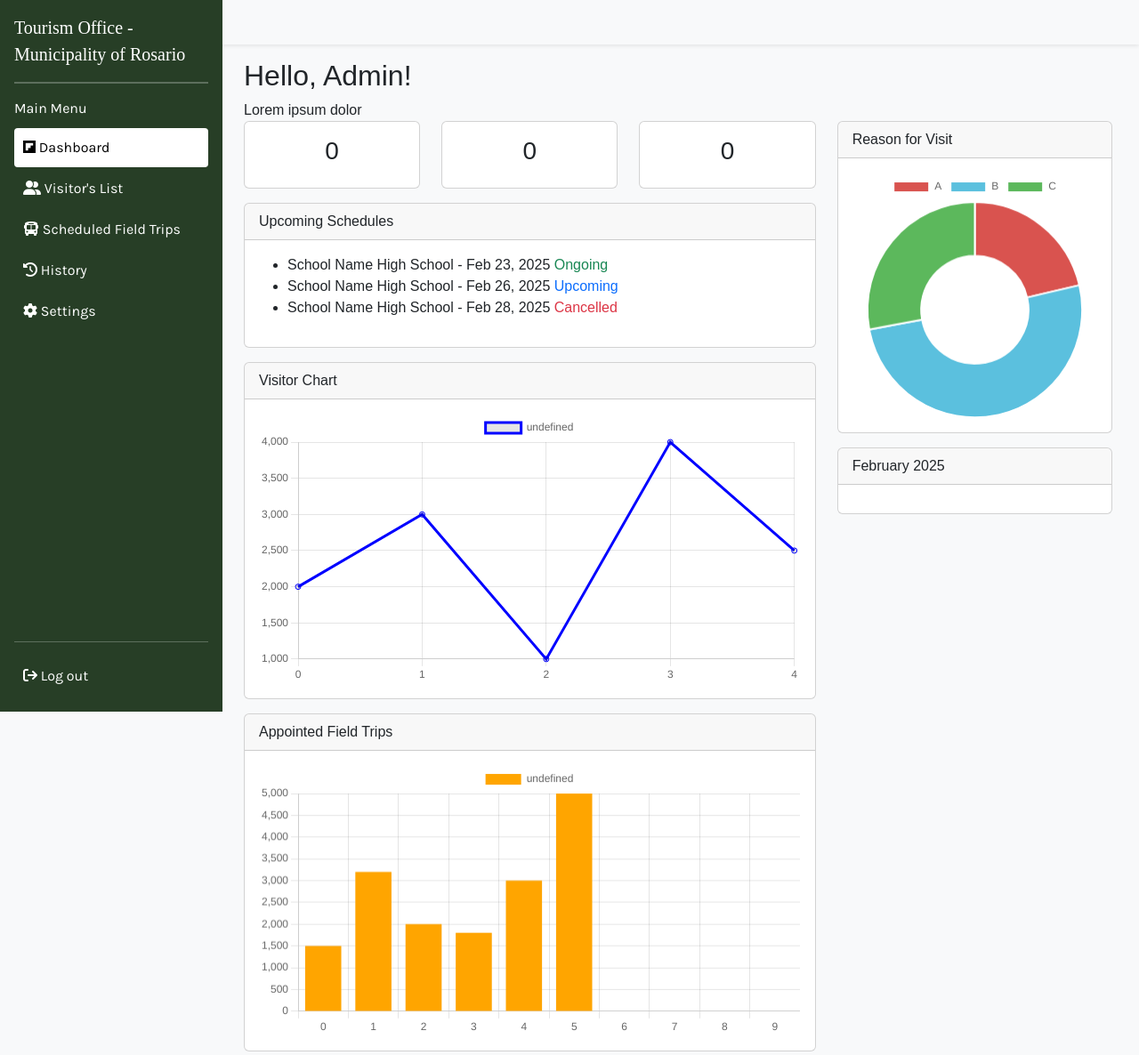
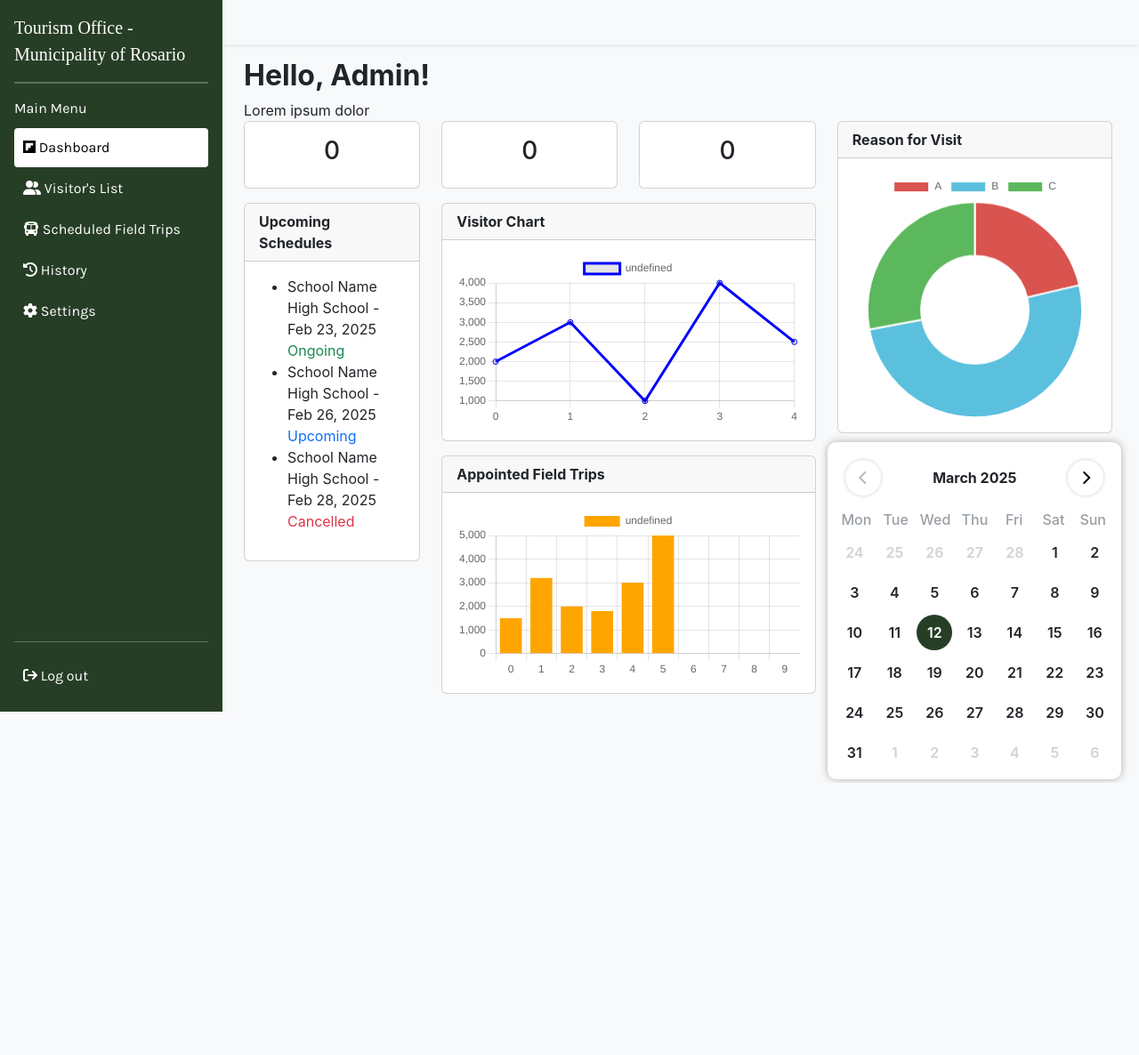
Before and after one commit to damoojiii/oplan_casa, a PHP site: page /admin-dashboard.php in a window 1280 px wide. Shown: the whole page at 89% size. After the commit the page ends 880 px from the top, so only its background shows below. Run offline with PHP 8.4, Linux system fonts and the light colour scheme; the visitor is signed in with stand-in values (Sample User, id 1); some web fonts are replaced.

Commit message:
bago yan boi

```diff
--- a/admin-dashboard.php
+++ b/admin-dashboard.php
@@ -94,6 +94,7 @@
         transition: margin-left 0.3s ease;
         margin-left: 250px;
         max-width: 80%;
+        font-family: 'Inter';
     }
 
     hr {
@@ -159,6 +160,88 @@
         background-color: #fff !important;
         color: #000 !important;
     }
+    .header-title{
+        font-weight: bolder;
+    }
+    .calendar-container{
+        margin-top: 10px;
+        display: flex;
+        align-items: center;
+        justify-content: center;
+    }
+    .calendar{
+        width: 380px;
+        height: auto;
+        display: flex;
+        flex-direction: column;
+        padding: 10px;
+        background: #fff;
+        border-radius: 10px;
+        box-shadow: 0 0 10px rgba(0, 0, 0, 0.3);
+    }
+    .header{
+        display: flex;
+        justify-content: space-between;
+        align-items: center;
+        padding: 10px;
+    }
+    .monthYear{
+        text-align: center;
+        width: 150px;
+    }
+    .header button{
+        display: flex;
+        align-items: center;
+        justify-content: center;
+        border: none;
+        border-radius: 50%;
+        background: #fff;
+        cursor: pointer;
+        width: 40px;
+        height: 40px;
+        box-shadow: 0 0 4px rgba(0, 0, 0, 0.2);
+    }
+    .days{
+        display: grid;
+        grid-template-columns: repeat(7,1fr);
+    }
+    .day{
+        text-align: center;
+        padding: 5px;
+        color: #999FA6;
+        font-weight: 500;
+    }
+    .dates{
+        display: grid;
+        grid-template-columns: repeat(7,1fr);
+        gap: 5px;
+    }
+    .date{
+        display: flex;
+        align-items: center;
+        justify-content: center;
+        text-align: center;
+        padding: 10px;
+        margin: auto;
+        cursor: pointer;
+        font-weight: 600;
+        border-radius: 50%;
+        width: 40px;
+        height: 40px;
+        transition: 0.2s;
+    }
+
+    .date:hover, .date.active{
+        background: #273E26;
+        color: #fff;
+    }
+    .date.inactive{
+        color: #d2d2d2;
+    }
+    .date.inactive:hover{
+        color: #fff;
+    }
+
     </style>
 </head>
 
@@ -205,7 +288,7 @@
     </div>
     <div id="main-content" class="container mt-1">
         <div class="container-fluid">
-            <h2 class="mt-3">Hello, Admin!</h2>
+            <h2 class="mt-3 header-title">Hello, Admin!</h2>
             <p>Lorem ipsum dolor</p>
 
             <div class="row">
@@ -236,9 +319,11 @@
                         </div>
                     </div>
 
-                    <!-- Upcoming Schedules -->
+                    <div class="row">
+                        <!-- Left Inner Column (Upcoming Schedules) -->
+                        <div class="col-md-4">
                             <div class="card mt-3">
-                        <div class="card-header">Upcoming Schedules</div>
+                                <div class="card-header header-title">Upcoming Schedules</div>
                                 <div class="card-body">
                                     <ul>
                                         <li>School Name High School - Feb 23, 2025 <span class="text-success">Ongoing</span></li>
@@ -247,20 +332,21 @@
                                     </ul>
                                 </div>
                             </div>
-
-                    <!-- Visitor Chart -->
+                        </div>
+                        <!-- Right Inner Column (Charts) -->
+                        <div class="col-md-8">
                             <div class="card mt-3">
-                        <div class="card-header">Visitor Chart</div>
+                                <div class="card-header header-title">Visitor Chart</div>
                                 <div class="card-body">
                                     <canvas id="visitorChart"></canvas>
                                 </div>
                             </div>
-
-                    <!-- Appointed Field Trips Bar Chart -->
                             <div class="card mt-3">
-                        <div class="card-header">Appointed Field Trips</div>
+                                <div class="card-header header-title">Appointed Field Trips</div>
                                 <div class="card-body">
                                     <canvas id="fieldTripsChart"></canvas>
+                                </div>
+                            </div>
                         </div>
                     </div>
                 </div>
@@ -269,19 +355,33 @@
                 <div class="col-md-4">
                     <!-- Reason for Visit Pie Chart -->
                     <div class="card">
-                        <div class="card-header">Reason for Visit</div>
+                        <div class="card-header header-title">Reason for Visit</div>
                         <div class="card-body">
                             <canvas id="reasonChart"></canvas>
                         </div>
                     </div>
 
                     <!-- Calendar -->
-                    <div class="card mt-3">
-                        <div class="card-header">February 2025</div>
-                        <div class="card-body">
-                            <div id="calendar"></div>
+                    <div class="calendar-container">
+                        <div class="calendar">
+                            <div class="header">
+                                <button id="prevBtn"><i class="fa-solid fa-chevron-left"></i></button>
+                                <div class="monthYear header-title" id="monthYear"></div>
+                                <button id="nextBtn"><i class="fa-solid fa-chevron-right"></i></button>
+                            </div>
+                            <div class="days">
+                                <div class="day">Mon</div>
+                                <div class="day">Tue</div>
+                                <div class="day">Wed</div>
+                                <div class="day">Thu</div>
+                                <div class="day">Fri</div>
+                                <div class="day">Sat</div>
+                                <div class="day">Sun</div>
+                            </div>
+                            <div class="dates" id="dates"></div>
                         </div>
                     </div>
+
                 </div>
             </div>
         </div>
@@ -390,27 +490,79 @@
     <script src="https://cdn.jsdelivr.net/npm/chart.js"></script>
     <script src="https://cdn.jsdelivr.net/npm/@popperjs/core@2.11.6/dist/umd/popper.min.js"></script>
     <script>
-        document.getElementById('hamburger').addEventListener('click', function() {
-            const sidebar = document.getElementById('sidebar');
-            sidebar.classList.toggle('show');
+        const monthYearElement = document.getElementById('monthYear');
+        const datesElement = document.getElementById('dates');
+        const prevBtn = document.getElementById('prevBtn');
+        const nextBtn = document.getElementById('nextBtn');
 
-            const navbar = document.getElementById('header');
-            navbar.classList.toggle('shifted');
+        let currentDate = new Date();
 
-            const mainContent = document.getElementById('main-content');
-            mainContent.classList.toggle('shifted');
+        const updateCalendar = () => {
+            const currentYear = currentDate.getFullYear();
+            const currentMonth = currentDate.getMonth();
+
+            const firstDay = new Date(currentYear, currentMonth, 0);
+            const lastDay = new Date(currentYear, currentMonth + 1, 0);
+            const totalDays = lastDay.getDate();
+            const firstDayIndex = firstDay.getDay();
+            const lastDayIndex = lastDay.getDay();
+
+            const monthYearString = currentDate.toLocaleString('default', {month: 'long', year: 'numeric'});
+            monthYearElement.textContent = monthYearString;
+
+            let datesHTML = '';
+
+            for(let i = firstDayIndex; i > 0; i--){
+                const prevDate = new Date(currentYear, currentMonth, 0 - i + 1);
+                datesHTML += `<div class="date inactive">${prevDate.getDate()}</div>`;
+            }
+
+            for(let i = 1; i <= totalDays; i++){
+                const date = new Date(currentYear, currentMonth, i);
+                const activeClass = date.toDateString() === new Date().toDateString() ? 'active' : '';
+                datesHTML += `<div class="date ${activeClass}">${i}</div>`;
+            }
+
+            for(let i = 1; i <= 7 - lastDayIndex; i++){
+                const nextDate = new Date(currentYear, currentMonth + 1, i);
+                datesHTML += `<div class="date inactive">${nextDate.getDate()}</div>`;
+            }
+
+            datesElement.innerHTML = datesHTML;
+        }
+
+        prevBtn.addEventListener('click', () => {
+            const today = new Date();
+            if (
+                currentDate.getFullYear() > today.getFullYear() ||
+                (currentDate.getFullYear() === today.getFullYear() && currentDate.getMonth() > today.getMonth())
+            ) {
+                currentDate.setMonth(currentDate.getMonth() - 1);
+                updateCalendar();
+            }
+            togglePrevButton();
         });
+        nextBtn.addEventListener('click', () => {
+            currentDate.setMonth(currentDate.getMonth()+1);
+            updateCalendar();
+            togglePrevButton();
+        });
+        const togglePrevButton = () => {
+            const today = new Date();
+            if (
+                currentDate.getFullYear() === today.getFullYear() &&
+                currentDate.getMonth() === today.getMonth()
+            ) {
+                prevBtn.disabled = true; // Disable if it's the current month
+            } else {
+                prevBtn.disabled = false; // Enable if it's a future month
+            }
+        };
 
-        document.querySelectorAll('.collapse').forEach(collapse => {
-            collapse.addEventListener('show.bs.collapse', () => {
-                collapse.style.height = collapse.scrollHeight + 'px';
-            });
-
-            collapse.addEventListener('hidden.bs.collapse', () => {
-                collapse.style.height = '0px';
-            });
-        });
-
+        togglePrevButton();
+        updateCalendar();
+    </script>
+    <script>
         const ctx1 = document.getElementById('visitorChart').getContext('2d');
         new Chart(ctx1, { type: 'line', data: { labels: [0,1,2,3,4], datasets: [{ data: [2000, 3000, 1000, 4000, 2500], borderColor: 'blue' }] }});
 
```
Also changed, not shown: index.php (+24 -13 lines), 1 other file. Lines whose indentation alone changed are shown as unchanged.
